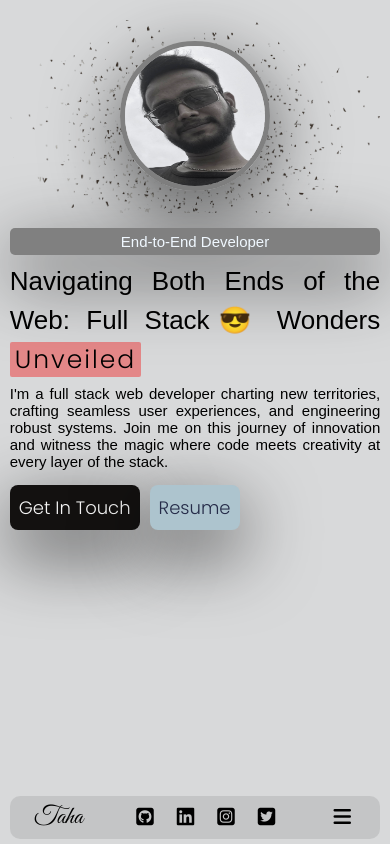
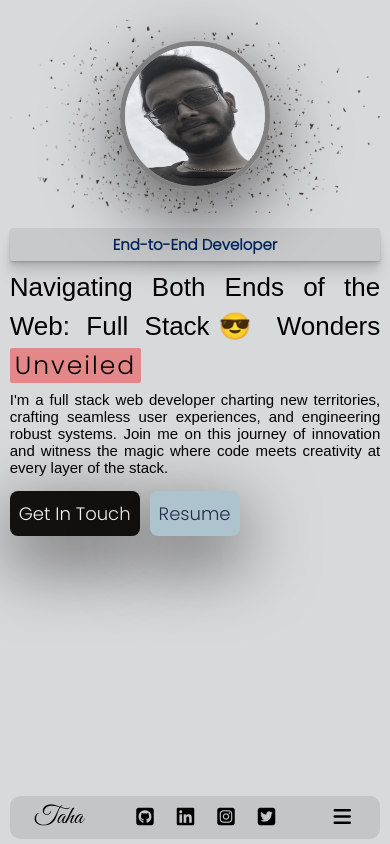
Before and after one commit to tahaali-dev/taha-ali-portfolio, a React (Vite) app: page / in a window 390 px wide. Built offline with nearby package versions, Linux system fonts and the light colour scheme; a web font is replaced by a local one.

Commit message:
Change in hero h4

```diff
--- a/src/Components/HeroSec/Hero.css
+++ b/src/Components/HeroSec/Hero.css
@@ -65,10 +65,16 @@
     justify-content: start !important;
   }
   .content-hero h4 {
+    font-family: 'Poppins', sans-serif;
     min-width: 100%;
+    border-radius: 2px !important;
     text-align: center;
     font-size: 15px !important;
     margin-top: 5px;
+    background-color: rgba(0, 0, 0, 0.075) !important;
+    box-shadow: rgba(0, 0, 0, 0.07) 0px 1px 1px, rgba(0, 0, 0, 0.07) 0px 2px 2px, rgba(0, 0, 0, 0.07) 0px 4px 4px, rgba(0, 0, 0, 0.07) 0px 8px 8px, rgba(0, 0, 0, 0.07) 0px 16px 16px !important;
+    color: #00235B !important;
+    font-weight: 600 !important;
   }
   .content-hero h2 {
     margin-top: -8px;
```
